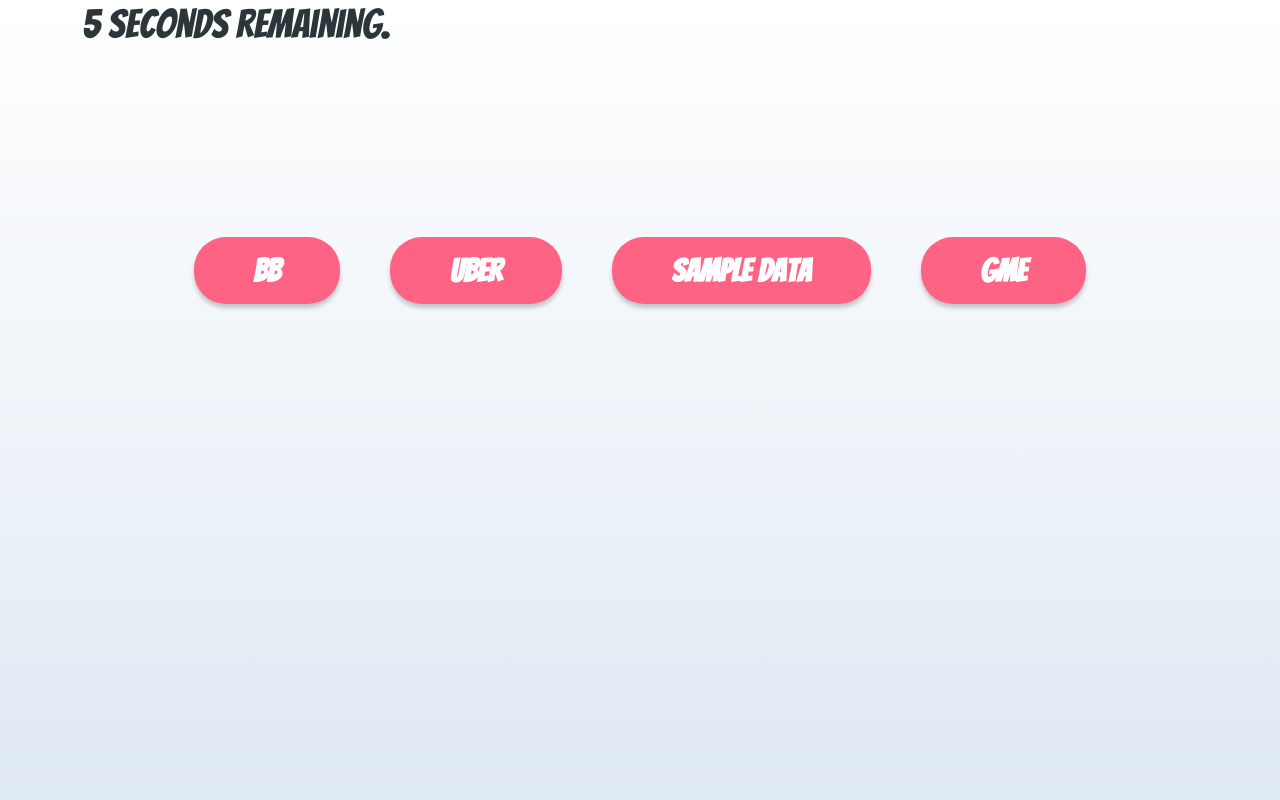
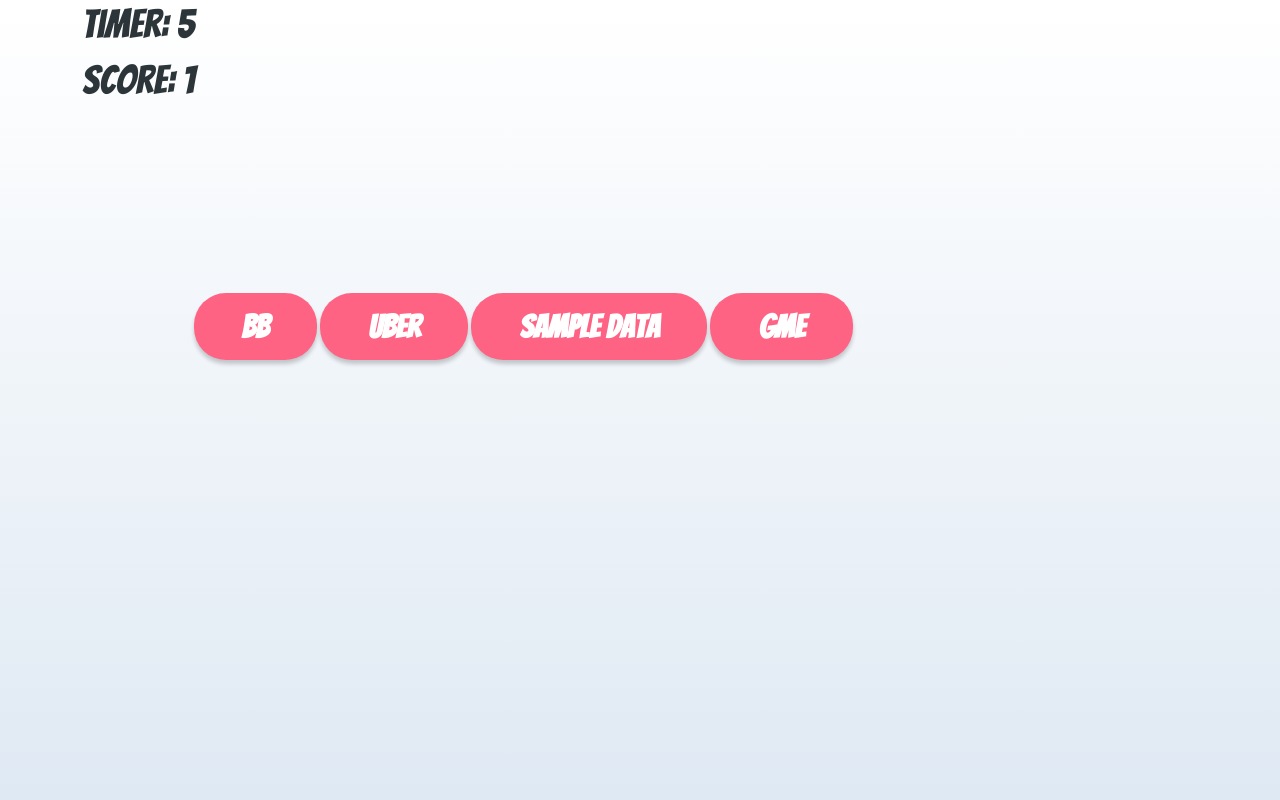
Before and after one commit to JudeMolloy/guess-the-stock, a Flask app: page /play in a window 1280 px wide. Run offline with Flask 2, Linux system fonts and the light colour scheme; the visitor is signed in with stand-in values (Sample User, id 1); tables that the repository leaves empty hold one stand-in row (values such as "Sample post"); a map, chart or similar area stays blank; parts of the project's set-up code (start-up, migrations or seed data) failed here and were passed over; some libraries are stand-ins or nearby versions.

Commit message:
Mainly working. Need to fix some bugs :)

```diff
--- a/app/routes.py
+++ b/app/routes.py
@@ -24,21 +24,28 @@
 
 @app.route('/play', methods=['GET', 'POST'])
 def play():
+
+    if request.method == "POST":
+        data = request.form
+        selected_answer= data.get('selected_answer')
+        print(selected_answer)
+
+        if selected_answer == session['answer']:
+            session['score'] += 1
+            return redirect(url_for('play'))
+        else:
+            return redirect(url_for('game_over'))
+
+    score = session['score']
     stock = StockData.query.order_by(func.random()).first_or_404()
     answer = stock.name
+    session['answer'] = answer
     stocks = [x for x in Data.stocks if x != answer]
     options = random.sample(stocks, 3)
     options.append(answer)
     random.shuffle(options)
 
-    #if request.method == "POST":
-
-    #else:
-        # answer =
-        # session['answer'] = answer
-    print("stock json")
-    print(stock.json_string)
-    return render_template("play.html", stock_json_string=stock.json_string,
+    return render_template("play.html", score=score, stock_json_string=stock.json_string,
                            a=options[0], b=options[1], c=options[2], d=options[3])
 
 
@@ -49,4 +56,4 @@
     name = session['name']
     leaderboard_entry = Leaderboard(name=name, score=score)
     session['score'] = 0
-    return render_template("game-over.html")
+    return render_template("game-over.html", name=name, score=score)
--- a/app/templates/play.html
+++ b/app/templates/play.html
@@ -1,22 +1,27 @@
 {% extends "base.html" %} {% block content %}
 
-<h1><span id="timer">10</span> seconds remaining.</h1>
+<diu class="row">
+<h1>Timer: <span id="timer">10</span></h1>
+<h1 class=""text-end> Score: {{ score }}</h1>
+</diu>
 <div style="width: 80%; height: 20%; margin: auto">
   <canvas id="myChart"></canvas>
   <div class="grid-container">
     <script src="https://cdn.jsdelivr.net/npm/chart.js@2.8.0"></script>
-    <button type="submit" class="grid-item button center-block mt-4 cta">
+    <form method="post">
+      <button name="selected_answer" value="{{ a }}" type="submit" class="grid-item button center-block mt-4 cta">
         {{ a }}
       </button>
-    <button type="submit" class="grid-item button center-block mt-4 cta">
+      <button name="selected_answer" value="{{ b }}" type="submit" class="grid-item button center-block mt-4 cta">
         {{ b }}
       </button>
-    <button type="submit" class="grid-item button center-block mt-4 cta">
+      <button name="selected_answer" value="{{ c }}" type="submit" class="grid-item button center-block mt-4 cta">
         {{ c }}
       </button>
-    <button type="submit" class="grid-item button center-block mt-4 cta">
+      <button name="selected_answer" value="{{ d }}" type="submit" class="grid-item button center-block mt-4 cta">
         {{ d }}
       </button>
+    </form>
   </div>
 </div>
 <script>
```
Lines whose indentation alone changed are shown as unchanged.
